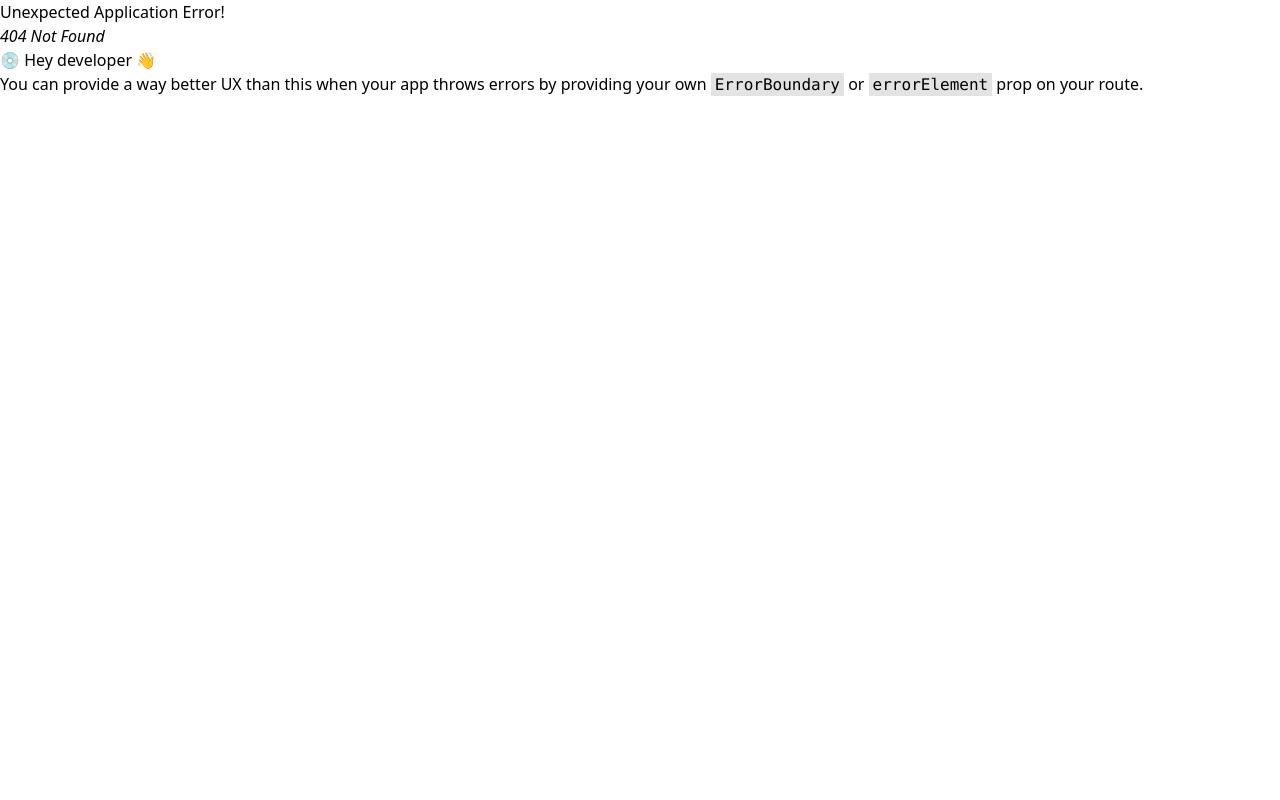
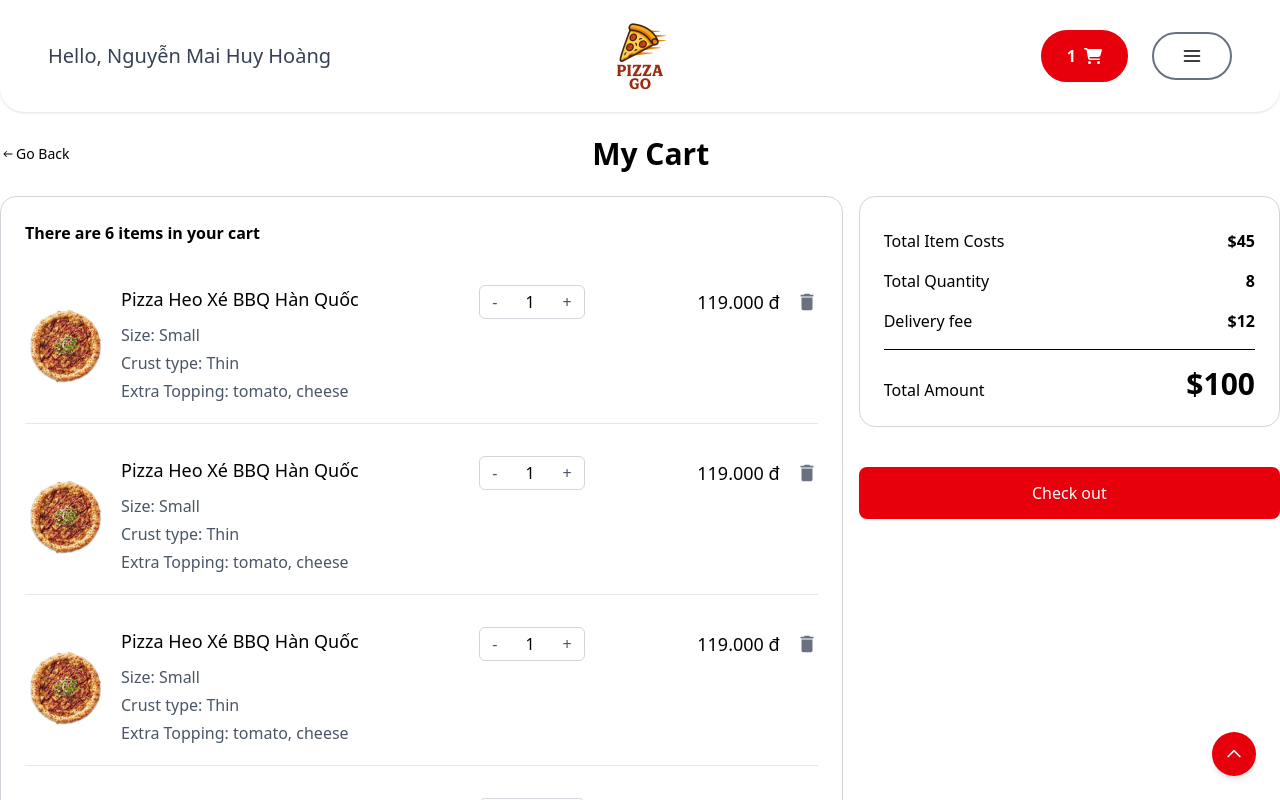
Before and after one commit to MrHH-k22/PizzaGo_FrontEnd, a React (Vite) app: page /cart in a window 1280 px wide. Before the commit this address had no page. Shown: the top 800 px of the page. Built offline with nearby package versions, Linux system fonts and the light colour scheme.

Commit message:
add cart Page

```diff
--- a/src/App.jsx
+++ b/src/App.jsx
@@ -3,6 +3,7 @@ import AppLayout from "./layouts/AppLayout";
 import Homepage from "./features/Homepage";
 import LogIn from "./features/LogIn/Login";
 import SignUp from "./features/SignUp/Signup";
+import Cart from "./features/Cart/Cart";
 
 const router = createBrowserRouter([
   {
@@ -20,6 +21,10 @@ const router = createBrowserRouter([
         path: "/signup",
         element: <SignUp />,
       },
+      {
+        path: "/cart",
+        element: <Cart />,
+      },
     ],
   },
 ]);
--- a/src/components/DropDownLink.jsx
+++ b/src/components/DropDownLink.jsx
@@ -46,16 +46,23 @@ function DropDownLink({ title, items, tabOpen, setTabOpen, icon = null }) {
           }
         `}
       >
-        {items.map((item) => (
-          <Link
-            key={item.name}
-            to={item.link}
-            onClick={handleLinkClick}
-            className="block px-6 py-3 text-base text-gray-700 hover:bg-gray-100"
-          >
-            {item.name}
-          </Link>
-        ))}
+        {items.map((item, index) =>
+          item.name === "hr" ? (
+            <div
+              key={`divider-${index}`}
+              className="my-2 border-t border-gray-300"
+            />
+          ) : (
+            <Link
+              key={`link-${index}`}
+              to={item.link || "#"}
+              onClick={handleLinkClick}
+              className="block px-6 py-3 text-base text-gray-700 hover:text-red-600 hover:font-semibold"
+            >
+              {item.name}
+            </Link>
+          )
+        )}
       </div>
     </div>
   );
--- a/src/components/Footer.jsx
+++ b/src/components/Footer.jsx
@@ -2,9 +2,9 @@ import BackToTopButton from "./BackToTopButton";
 
 function Footer() {
   return (
-    <footer className="bg-gray-100 py-12">
-      <div className="container mx-auto px-4">
-        <div className="grid grid-cols-1 md:grid-cols-3 gap-8">
+    <footer className="py-12  mx-auto w-full max-w-screen-xl">
+      <div className="container mx-auto">
+        <div className="bg-gray-100 grid grid-cols-1 md:grid-cols-3 gap-20 p-12 rounded-4xl">
           {/* Logo Section */}
           <div className="flex flex-col items-center md:items-center">
             <div className="flex justify-center mb-4">
@@ -29,7 +29,7 @@ function Footer() {
           {/* Team Members Section */}
           <div className="text-center md:text-left px-4">
             <h3 className="text-lg font-semibold mb-4 text-gray-800">
-              Thành viên nhóm
+              Group members
             </h3>
             <ul className="space-y-2 text-gray-600">
               <li>Nguyễn Mai Huy Hoàng</li>
@@ -41,7 +41,7 @@ function Footer() {
         </div>
 
         {/* Copyright Section */}
-        <div className="border-t border-gray-200 mt-8 pt-6 text-center text-gray-600">
+        <div className="  border-t border-gray-200 mt-8 pt-6 text-center text-gray-600">
           <p className="text-sm">
             &copy; {new Date().getFullYear()} Pizza GO. Tất cả quyền được bảo
             lưu.
--- a/src/components/Header.jsx
+++ b/src/components/Header.jsx
@@ -1,11 +1,13 @@
 import { FaCartShopping } from "react-icons/fa6";
-import { FaUser } from "react-icons/fa";
 import { Link } from "react-router-dom";
 import { FiMenu } from "react-icons/fi";
 import { useState } from "react";
 import DropDownLink from "./DropDownLink";
 
 const servicesAndProducts = [
+  { name: "Log in", link: "/login" },
+  { name: "Sign up", link: "/signup" },
+  { name: "hr", link: "/" },
   { name: "Order Tracking", link: "/" },
   { name: "Account", link: "/" },
   { name: "Sign out", link: "/" },
@@ -16,7 +18,7 @@ function Header() {
 
   return (
     <header className="relative rounded-b-3xl mx-auto w-full max-w-screen-xl flex items-center justify-between px-12 py-14 bg-white shadow-sm h-24 ">
-      {/* Delivery Address Section */}
+      {/* Name Section */}
       <div className="flex flex-col text-xl text-gray-700">
         <span className="">Hello, Nguyễn Mai Huy Hoàng</span>
       </div>
@@ -32,10 +34,13 @@ function Header() {
 
       {/* Action Buttons Section */}
       <div className="flex items-center gap-6 text-xl">
-        <button className="flex items-center justify-center gap-2 py-3 px-6 border-2 border-red-600 bg-red-600 text-white rounded-full text-base">
+        <Link
+          to="/cart"
+          className="flex items-center justify-center gap-2 py-3 px-6 border-2 border-red-600 bg-red-600 text-white rounded-full text-base hover:bg-white hover:text-red-600 transition duration-300 ease-in-out"
+        >
           <span className="font-semibold">1</span>
           <FaCartShopping size={18} />
-        </button>
+        </Link>
 
         {/* <FiMenu /> */}
         <DropDownLink
--- /dev/null
+++ b/src/features/Cart/Cart.jsx
@@ -0,0 +1,34 @@
+import { IoIosArrowRoundBack } from "react-icons/io";
+import CartList from "./CartList";
+import CartSummary from "./CartSummary";
+import { useNavigate } from "react-router-dom";
+
+function Cart() {
+  const navigate = useNavigate();
+  function handleGoBack() {
+    navigate(-1);
+  }
+  return (
+    <div className="cart-container">
+      <div class="flex py-4 md:py-6 items-center justify-between bg-white flex-row">
+        <div class="text-left text-black ">
+          <div
+            class="flex flex-row items-center cursor-pointer active:opacity-50"
+            onClick={handleGoBack}
+          >
+            <IoIosArrowRoundBack />
+            <p class="text-sm inline select-none">Go Back</p>
+          </div>
+        </div>
+        <p class="text-base md:text-3xl font-semibold md:font-bold">My Cart</p>
+        <div class="w-[48px] h-3"></div>
+      </div>
+      <div className="flex flex-col md:flex-row gap-2 md:gap-4  ">
+        <CartList />
+        <CartSummary />
+      </div>
+    </div>
+  );
+}
+
+export default Cart;
--- /dev/null
+++ b/src/features/Cart/CartItem.jsx
@@ -0,0 +1,46 @@
+import { MdDelete, MdDeleteForever } from "react-icons/md";
+
+function CartItem() {
+  return (
+    <div className="py-4 border-b border-gray-200 w-full">
+      <div className="flex items-center">
+        <img
+          src="/imgs/ExamplePizza.png"
+          alt="Pizza"
+          className="w-20 h-20 rounded-md object-cover mr-4"
+        />
+        <div className="flex flex-col w-full">
+          <div className="flex flex-row justify-between">
+            <h3 className="font-medium text-lg text-black">
+              Pizza Heo Xé BBQ Hàn Quốc
+            </h3>
+            <div className="ml-2 px-2 py-1rounded-md">
+              <div className="flex items-center border border-gray-300 rounded-md">
+                <button className="px-3 py-1 text-gray-600 hover:bg-gray-100">
+                  -
+                </button>
+                <span className="px-4">1</span>
+                <button className="px-3 py-1 text-gray-600 hover:bg-gray-100">
+                  +
+                </button>
+              </div>
+            </div>
+            <div className="flex items-center">
+              <p className="font-medium text-lg mr-4">119.000 đ</p>
+              <button className="text-gray-500 hover:text-gray-700">
+                <MdDelete size={22} />
+              </button>
+            </div>
+          </div>
+          <div className="text-gray-600 mt-1">
+            <p className="mb-1">Size: Small</p>
+            <p className="mb-1">Crust type: Thin</p>
+            <p className="mb-1">Extra Topping: tomato, cheese</p>
+          </div>
+        </div>
+      </div>
+    </div>
+  );
+}
+
+export default CartItem;
--- /dev/null
+++ b/src/features/Cart/CartList.jsx
@@ -0,0 +1,24 @@
+import CartItem from "./CartItem";
+
+function CartList() {
+  return (
+    <div className="w-full md:w-2/3 h-full flex flex-col gap-2 md:gap-4 ">
+      <div className="px-6 md-min-h-fit bg-white md:border border-gray-300 md:rounded-2xl">
+        <div className="text-sm text-left text-black py-4 md:py-6">
+          <p className="font-semibold md:text-base">
+            There are 6 items in your cart
+          </p>
+        </div>
+        <div className="flex flex-col gap-4 overflow-hidden">
+          <CartItem />
+          <CartItem />
+          <CartItem />
+          <CartItem />
+          <CartItem />
+        </div>
+      </div>
+    </div>
+  );
+}
+
+export default CartList;
--- /dev/null
+++ b/src/features/Cart/CartSummary.jsx
@@ -0,0 +1,48 @@
+import { Link } from "react-router-dom";
+
+function CartSummary() {
+  return (
+    <div className="w-full md:w-1/3 md:gap-6 gap-2 max-h-fit">
+      <div className="border border-gray-300 rounded-2xl p-6 bg-white mb-10">
+        <div className="pb-2">
+          <div className="w-full flex justify-between items-center py-2 cursor-pointer">
+            <div className="w-full flex items-center gap-1">
+              <p>Total Item Costs</p>
+            </div>
+            <p className="text-base font-semibold">$45</p>
+          </div>
+          <div className="w-full flex justify-between items-center py-2 cursor-pointer">
+            <div className="w-full flex items-center gap-1">
+              <p>Total Quantity</p>
+            </div>
+            <p className="text-base font-semibold">8</p>
+          </div>
+          <div className="w-full flex justify-between items-center py-2 cursor-pointer">
+            <div className="w-full flex items-center gap-1">
+              <p>Delivery fee</p>
+            </div>
+            <p className="text-base font-semibold">$12</p>
+          </div>
+        </div>
+        <div className="pt-4 border-t flex items-end justify-between text-right">
+          <p className="text-nowrap">Total Amount</p>
+          <div>
+            <p className="font-bold text-3xl">$100</p>
+          </div>
+        </div>
+      </div>
+      <div className="w-full">
+        <Link
+          to="/"
+          className="py-[12px] px-[24px] inline-flex items-center justify-center rounded-lg gap-[10px] bg-red-600 border-2 border-red-600 text-white disabled:bg-gray-300 disabled:pointer-events-none w-full hover:bg-white hover:text-red-600 transition duration-300 ease-in-out "
+        >
+          <span className="inlne text-center text-base font-medium">
+            Check out
+          </span>
+        </Link>
+      </div>
+    </div>
+  );
+}
+
+export default CartSummary;
--- a/src/features/Menu/MenuItem.jsx
+++ b/src/features/Menu/MenuItem.jsx
@@ -2,7 +2,7 @@ import { FaCirclePlus } from "react-icons/fa6";
 
 function MenuItem({ toggleModal }) {
   return (
-    <div className="group flex rounded-lg border border-gray-300 bg-white overflow-hidden w-full transition-shadow duration-300 hover:shadow-lg">
+    <div className="group flex rounded-lg border border-gray-300 bg-white overflow-hidden w-full transition-shadow duration-300 hover:shadow-xl">
       {/* Phần hình ảnh bên trái */}
       <div className="w-1/3 p-3">
         <div className="relative h-full w-full overflow-hidden rounded-lg">
```
